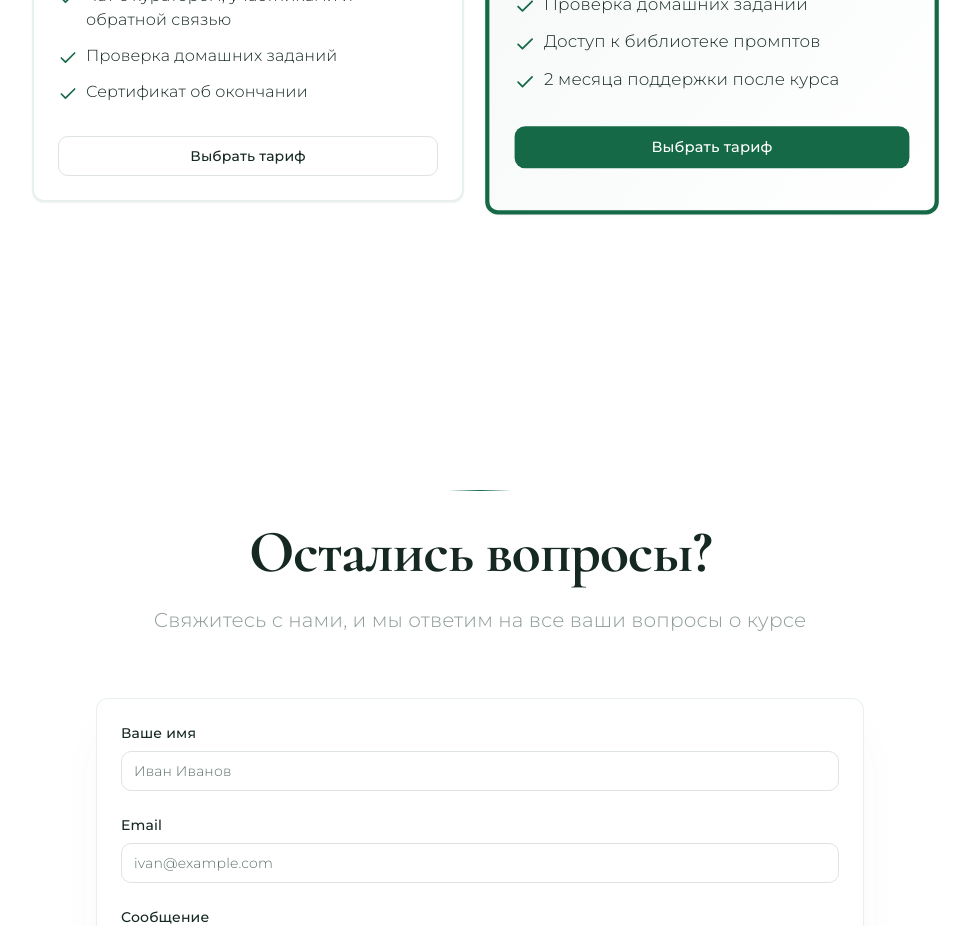
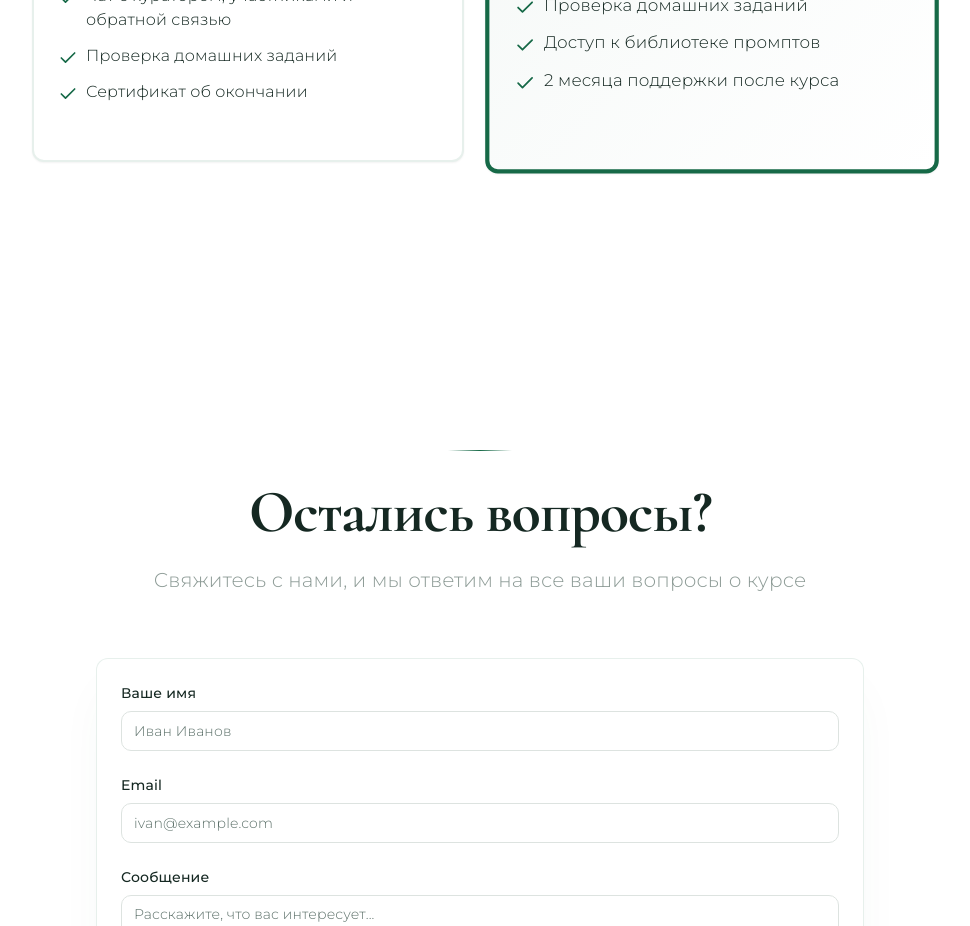
Before and after one commit to pr-poehali-dev/neuro-design-course-1, a React (Vite) app: page / in a window 1280 px wide. Shown: the part 5220-6146 px from the top of the page, without its empty margins (160-1130 px from the left). Built offline with nearby package versions, Linux system fonts and the light colour scheme.

Commit message:
Добавить коды виджетов оплаты

```diff
--- a/src/pages/Index.tsx
+++ b/src/pages/Index.tsx
@@ -390,13 +390,19 @@ const Index = () => {
                     <span>Сертификат об окончании</span>
                   </li>
                 </ul>
-                <Button
-                  className="w-full"
-                  variant="outline"
-                  onClick={() => window.open('https://wa.me/79785454202?text=%D0%9F%D1%80%D0%B8%D0%B2%D0%B5%D1%82!%20%D0%A5%D0%BE%D1%87%D1%83%20%D0%B8%D0%B7%D1%83%D1%87%D0%B8%D1%82%D1%8C%20%D0%BD%D0%B5%D0%B9%D1%80%D0%BE%D1%81%D0%B5%D1%82%D0%B8%20', '_blank')}
-                >
-                  Выбрать тариф
-                </Button>
+                <div id="7fc86231ba6441e4ed8b4da521098d16a78542ff"></div>
+                <script
+                  dangerouslySetInnerHTML={{
+                    __html: `
+                      (function() {
+                        var script = document.createElement('script');
+                        script.id = '7fc86231ba6441e4ed8b4da521098d16a78542ff';
+                        script.src = 'https://edu.academy-design-mt.ru/pl/lite/widget/script?id=1502708';
+                        document.getElementById('7fc86231ba6441e4ed8b4da521098d16a78542ff').appendChild(script);
+                      })();
+                    `
+                  }}
+                />
               </CardContent>
             </Card>
 
@@ -434,12 +440,19 @@ const Index = () => {
                     <span>2 месяца поддержки после курса</span>
                   </li>
                 </ul>
-                <Button
-                  className="w-full"
-                  onClick={() => window.open('https://wa.me/79785454202?text=%D0%9F%D1%80%D0%B8%D0%B2%D0%B5%D1%82!%20%D0%A5%D0%BE%D1%87%D1%83%20%D0%B8%D0%B7%D1%83%D1%87%D0%B8%D1%82%D1%8C%20%D0%BD%D0%B5%D0%B9%D1%80%D0%BE%D1%81%D0%B5%D1%82%D0%B8%20', '_blank')}
-                >
-                  Выбрать тариф
-                </Button>
+                <div id="118625b3563b63f4cb24eaf7ee8acaed2c24abbc"></div>
+                <script
+                  dangerouslySetInnerHTML={{
+                    __html: `
+                      (function() {
+                        var script = document.createElement('script');
+                        script.id = '118625b3563b63f4cb24eaf7ee8acaed2c24abbc';
+                        script.src = 'https://edu.academy-design-mt.ru/pl/lite/widget/script?id=1502711';
+                        document.getElementById('118625b3563b63f4cb24eaf7ee8acaed2c24abbc').appendChild(script);
+                      })();
+                    `
+                  }}
+                />
               </CardContent>
             </Card>
           </div>
```
